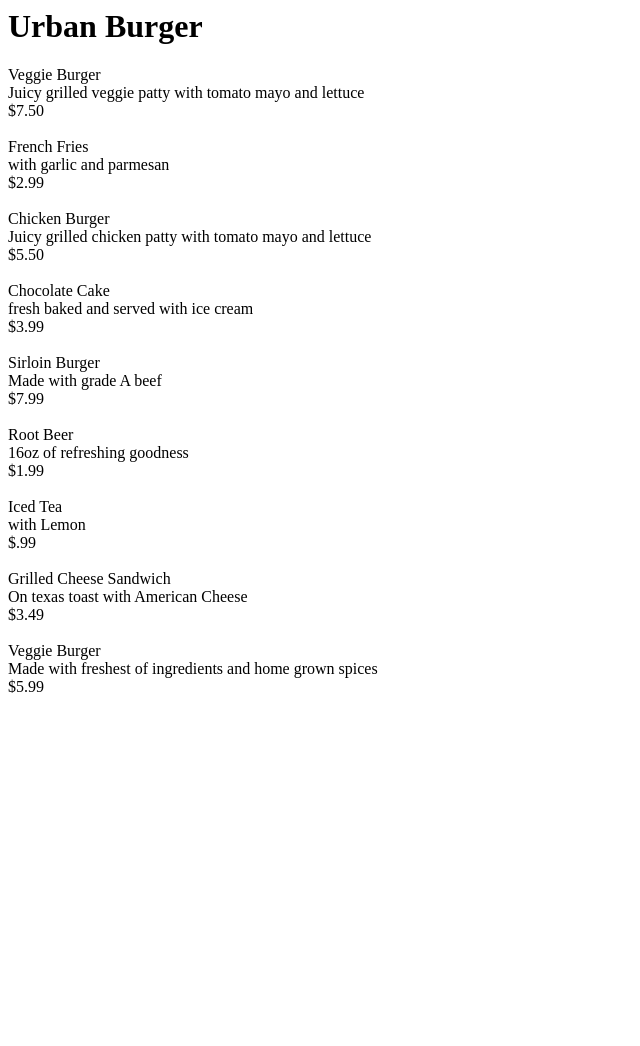
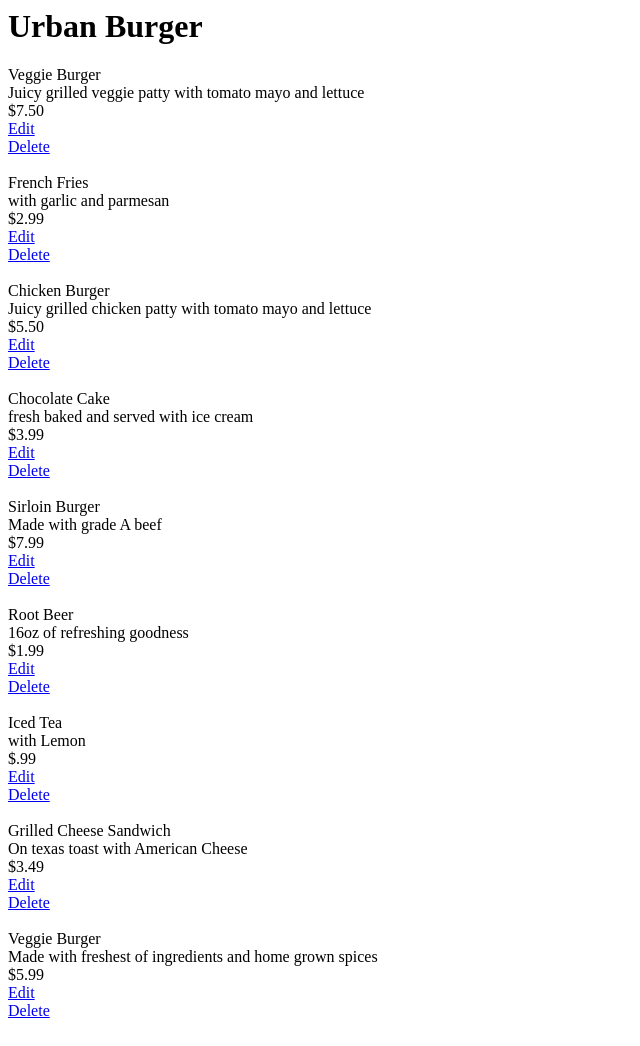
Before and after one commit to hip1310/RestaurantMenu, a Flask app: page /restaurant/1 in a window 1280 px wide. Shown: the whole page, without its empty margins (0-640 px from the left). Before the commit the page ends 693 px from the top, so only its background shows below. Run offline with Flask 2, Linux system fonts and the light colour scheme.

Commit message:
Add links to edit and delete menu item

```diff
--- a/templates/menu.html
+++ b/templates/menu.html
@@ -10,8 +10,18 @@
 
 		{{ i.name }} </br>
 		{{ i.description }} </br>
-		{{ i.price }} </br></br>
-
+		{{ i.price }} </br>
+		<!-- url_for is a flask feature that helps to build a URL
+		     to a specific python function. It accepts the name of the function as first argument and a number of keyword arguments, each corresponding to the variable part of the URL rule.
+	    -->
+	    <!-- Creating links to edit and delete menu item which calls
+	         editMenuItem and deleteMenuItem functions respectively,
+	         from the main.py file.
+		-->
+		<a href= {{ url_for('editMenuItem', restaurant_id
+		          = restaurant.id, item_id = i.id)}}> Edit </a></br>
+		<a href= {{ url_for('deleteMenuItem', restaurant_id
+		          = restaurant.id, item_id = i.id)}}> Delete </a></br></br>
 		</div>
 
 		{% endfor %}
```
